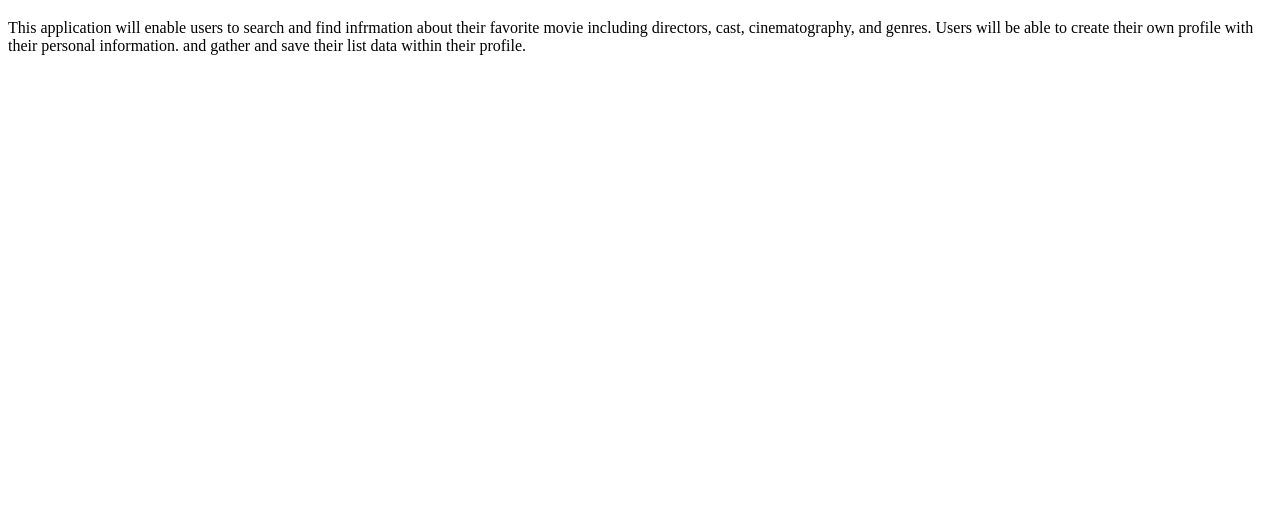
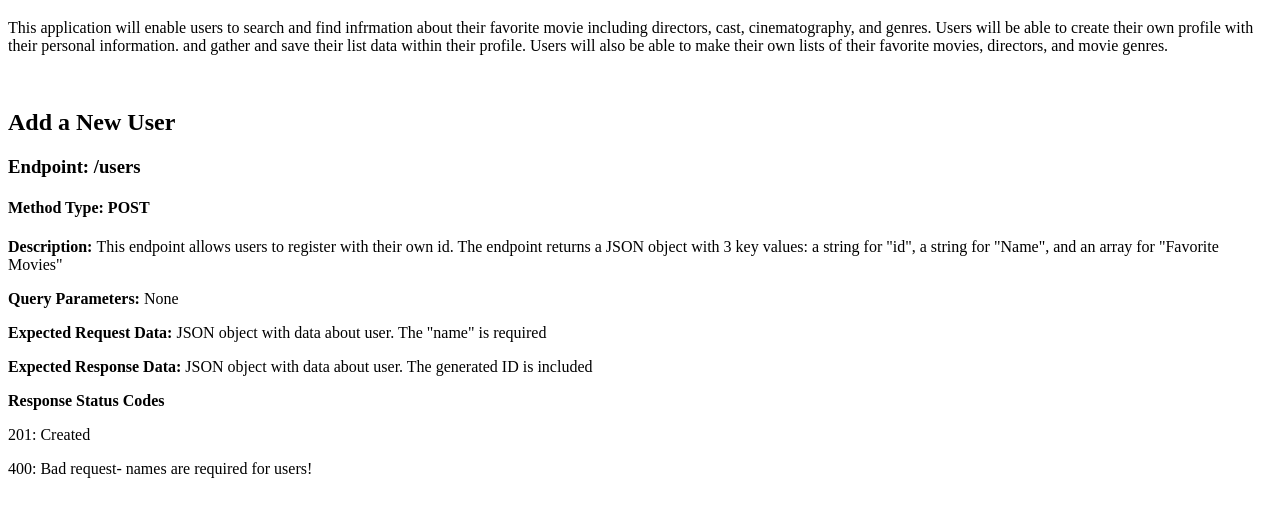
Before and after one commit to cheito70/movie_api, a website: page public/documentation.html in a window 1280 px wide. Shown: the part 61-578 px from the top of the page. Drawn offline with Linux system fonts and the light colour scheme.

Commit message:
Added /users endpoint description

```diff
--- a/public/documentation.html
+++ b/public/documentation.html
@@ -1,13 +1,64 @@
 <!DOCTYPE html>
 <html lang="en">
 <head>
-        <title>My Fave Flix App Documentation</title>
+  <meta http-equiv="X-UA-Compatible" content="IE=edge" />
+  <meta name="viewport" content="width=device-width, initial-scale=1.0" />
+  <title>My Fave Flix API Documentation</title>
 </head>
 <body>
   <h1>My Fave Flix App Documentation</h1>
   <p>This application will enable users to search and find infrmation about
     their favorite movie including directors, cast, cinematography, and genres.
     Users will be able to create their own profile with their personal information.
-        and gather and save their list data within their profile.</p>
+    and gather and save their list data within their profile. Users will also be
+    able to make their own lists of their favorite movies, directors, and movie genres.</p>
+    <br />
+
+    <div>
+      <h2>Add a New User</h2>
+      <h3>Endpoint: /users</h3>
+      <h4>Method Type: POST</h4>
+      <p><strong>Description: </strong> This endpoint allows users to register with their own id.
+        The endpoint returns a JSON object with 3 key values: a string for "id", a string for "Name",
+        and an array for "Favorite Movies"</p>
+        <p><strong>Query Parameters: </strong>None</p>
+        <p><strong>Expected Request Data: </strong>JSON object with data about user. The "name" is required</p>
+        <p><strong>Expected Response Data: </strong>JSON object with data about user. The generated ID is included</p>
+        <p><strong>Response Status Codes</strong></p>
+        <p>201: Created</p>
+        <p>400: Bad request- names are required for users!</p>
+      </div>
+      <br />
+
+      <div>
+      </div>
+      <br />
+
+      <div>
+      </div>
+      <br />
+
+      <div>
+      </div>
+      <br />
+
+      <div>
+      </div>
+      <br />
+
+      <div>
+      </div>
+      <br />
+
+      <div>
+      </div>
+      <br />
+
+      <div>
+      </div>
+      <br />
+
+
+
     </body>
     </html>
```
Lines whose indentation alone changed are shown as unchanged.
